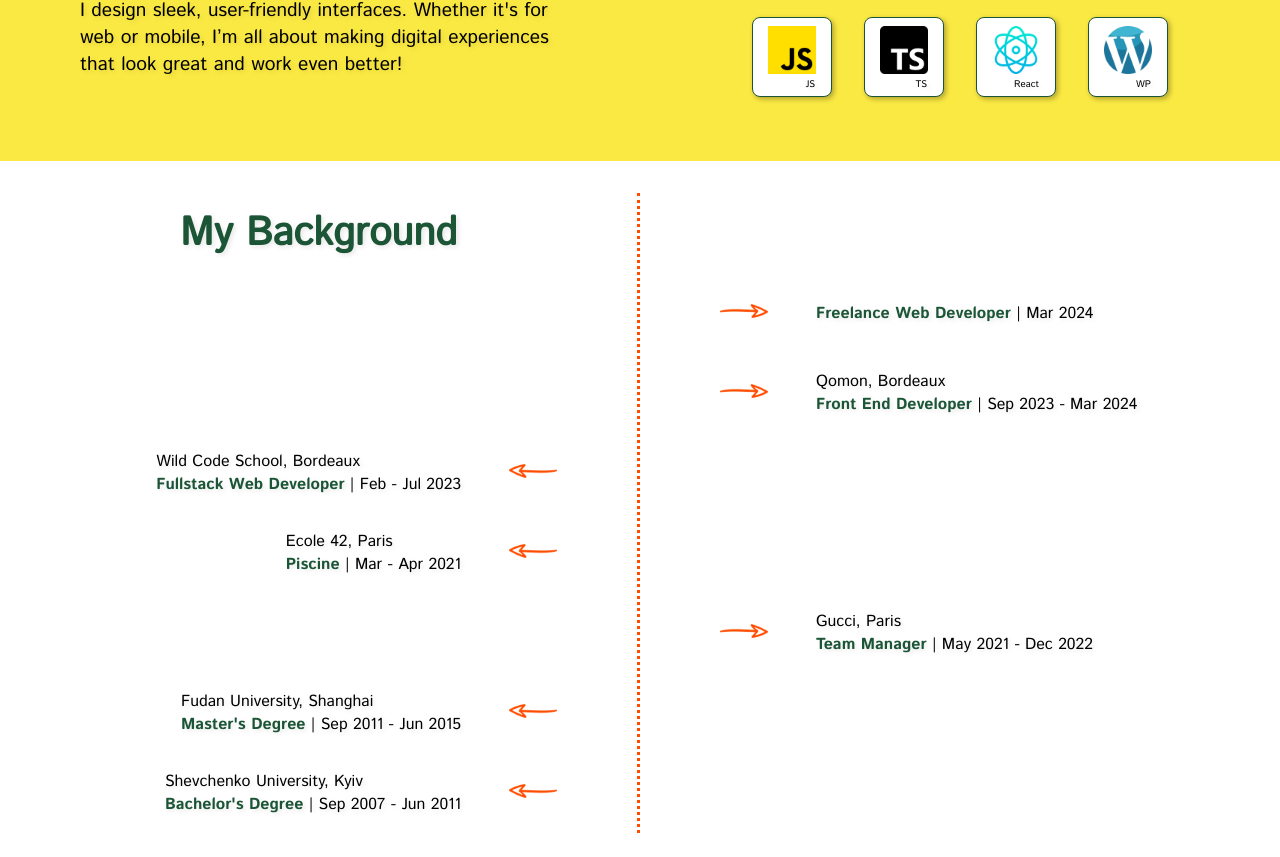
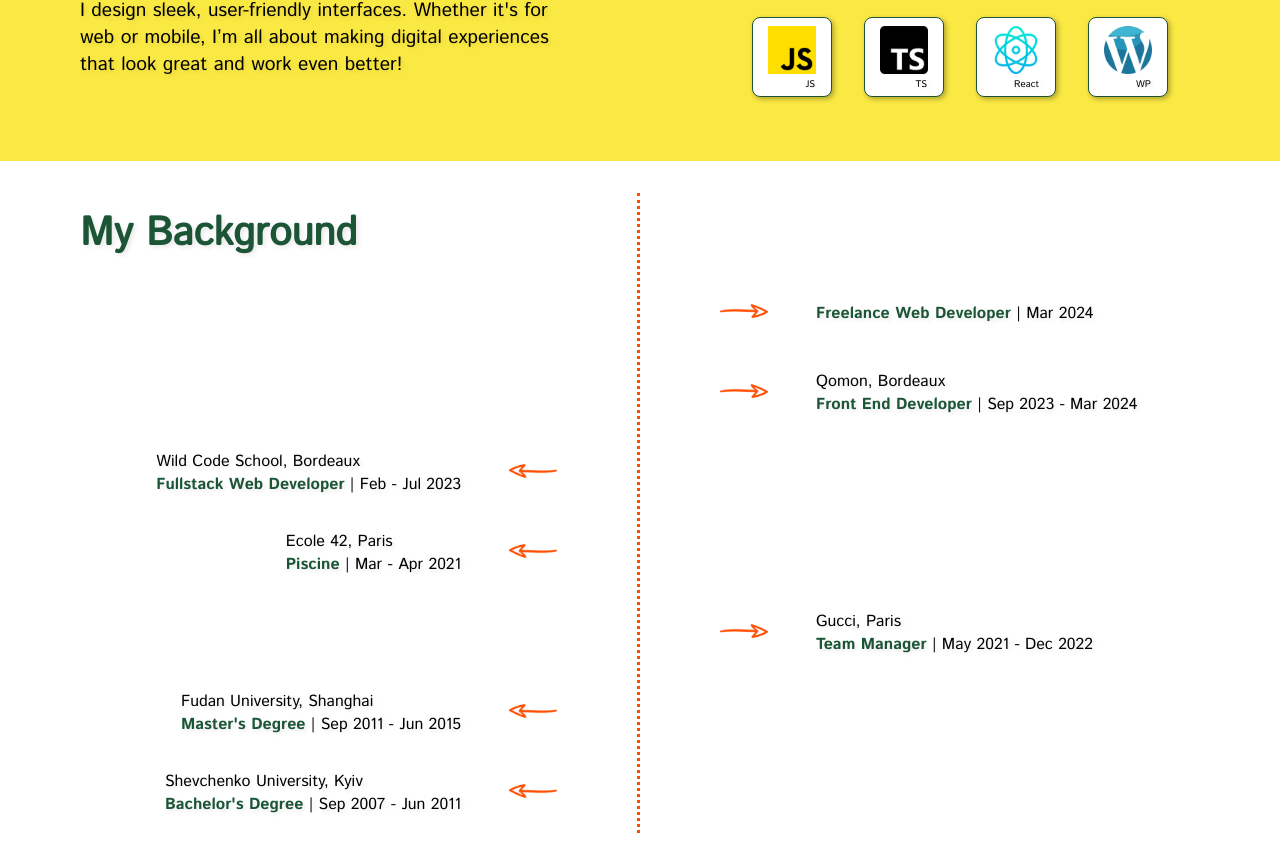
Before and after one commit to Nevalyashka09/nevalyashka09.github.io, a React (Create React App) app: page / in a window 1280 px wide. Shown: the part 703-1560 px from the top of the page. Built offline with nearby package versions, Linux system fonts and the light colour scheme.

Commit message:
home page styles refacto

```diff
--- a/src/pages/HomePage.js
+++ b/src/pages/HomePage.js
@@ -69,16 +69,7 @@ const experienceData = [
 const TechCard = ({ name, src }) => (
   <div className="techno-card">
     <img src={src} alt={name} className="techno-card-image" />
-    <p
-      className="p-istok"
-      style={{
-        fontSize: "0.6rem",
-        margin: "0.2rem 1rem 1rem 0",
-        alignSelf: "flex-end",
-      }}
-    >
-      {name}
-    </p>
+    <p className="p-istok techno-card-name">{name}</p>
   </div>
 );
 
@@ -154,22 +145,10 @@ const HomePage = () => {
           />
         </div>
         <div className="text-container">
-          <div
-            style={{
-              margin: "5rem 0 0 0",
-              display: "flex",
-              flexDirection: "column",
-              gap: "1.5rem",
-            }}
-          >
+          <div className="header">
             <div>
               <ReactTyped
-                style={{
-                  color: "#1b5536",
-                  fontFamily: "IstokWeb",
-                  fontSize: "2.5rem",
-                  textShadow: "2px 2px 5px rgba(0, 0, 0, 0.2)",
-                }}
+                className="typed-text"
                 strings={["Hey There,"]}
                 typeSpeed={150}
                 showCursor={false}
@@ -177,7 +156,7 @@ const HomePage = () => {
               <h1>I'm Olesia</h1>
             </div>
             <p className="p-istok">FRONT END WEB DEVELOPER</p>
-            <Button text="Download CV" onCklick={downloadCV} />
+            <Button text="Download CV" onClick={downloadCV} />
           </div>
           <div style={{ margin: "5rem 0 0 15rem" }}>
             <p className="p-cursive">Based in Bordeaux, France</p>
@@ -208,14 +187,7 @@ const HomePage = () => {
       </section>
       <section className="background">
         <div className="education">
-          <div
-            class="timeline"
-            style={{
-              display: "flex",
-              justifyContent: "center",
-              alignItems: "center",
-            }}
-          >
+          <div className="timeline background-header-container">
             <h1>My Background</h1>
           </div>
           <div class="timeline"></div>
--- a/src/styles/homePage.scss
+++ b/src/styles/homePage.scss
@@ -1,17 +1,15 @@
 @import "../styles/variables";
 
-// First section - Intro
 .intro-section {
   background-color: $light-blue;
   height: 30rem;
   display: grid;
   grid-template-columns: 1fr 1fr;
-}
+
   .photo-container {
     display: flex;
     justify-content: center;
     align-items: center;
-}
 
     .paint-background {
       position: absolute;
@@ -27,15 +25,30 @@
       height: 32rem;
       margin: 0 0 0 2rem;
     }
+  }
 
   .text-container {
     display: flex;
     flex-direction: column;
     justify-content: center;
     margin-left: 5rem;
+
+    .header {
+      margin: 5rem 0 0 0;
+      display: flex;
+      flex-direction: column;
+      gap: 1.5rem;
+
+      .typed-text {
+        color: #1b5536;
+        font-family: IstokWeb;
+        font-size: 2.5rem;
+        text-shadow: 2px 2px 5px rgba(0, 0, 0, 0.2);
+      }
+    }
+  }
 }
 
-// Second section - My help
 .my-help {
   background-color: $yellow;
   height: 20rem;
@@ -43,7 +56,6 @@
   position: relative;
   display: grid;
   grid-template-columns: 1fr 1fr;
-}
 
   .help-text {
     display: flex;
@@ -60,21 +72,18 @@
     align-items: center;
     flex-direction: column;
     gap: 2rem;
-}
 
     .techno-cards-row {
       display: flex;
       flex-direction: row;
       gap: 2rem;
-}
 
       .techno-card {
         height: 5rem;
         width: 5rem;
         background-color: $white;
         border-radius: 10%;
-  border: 1px solid;
-  border-color: $dark-green;
+        border: 1px solid $dark-green;
         box-shadow: 2px 2px 5px rgba(0, 0, 0, 0.3);
         display: flex;
         flex-direction: column;
@@ -82,9 +91,8 @@
         align-items: center;
         transition: transform 0.5s;
         transform: rotateY(0deg);
-}
 
-.techno-card:hover {
+        &:hover {
           transform: rotateY(360deg);
         }
 
@@ -94,30 +102,32 @@
           margin: 1.2rem 0 0 0;
         }
 
-// THIRD SECTION
+        .techno-card-name {
+          font-size: 0.6rem;
+          margin: 0.2rem 1rem 1rem 0;
+          align-self: flex-end;
+        }
+      }
+    }
+  }
+}
+
 .background {
   background-color: $white;
   display: grid;
   grid-template-columns: 1fr 1fr;
   margin: 2rem 0 2rem 0;
-}
 
-.education {
-  display: flex;
-  justify-content: center;
-  align-items: center;
-  border-right: 3px dotted;
-  border-color: $orange;
-  flex-direction: column;
-  height: 40rem;
-}
-
+  .education,
   .experience {
     display: flex;
     justify-content: center;
     align-items: center;
     flex-direction: column;
     height: 40rem;
+
+    &.education {
+      border-right: 3px dotted $orange;
     }
 
     .timeline {
@@ -127,7 +137,6 @@
       display: flex;
       gap: 3rem;
       padding: 0 5rem 0 5rem;
-}
 
       .arrow {
         height: 3rem;
@@ -140,3 +149,12 @@
         align-items: center;
         margin-bottom: 1rem;
       }
+
+      &-header-container {
+        display: flex;
+        justify-content: center;
+        align-items: center;
+      }
+    }
+  }
+}
```
Lines whose indentation alone changed are shown as unchanged.
